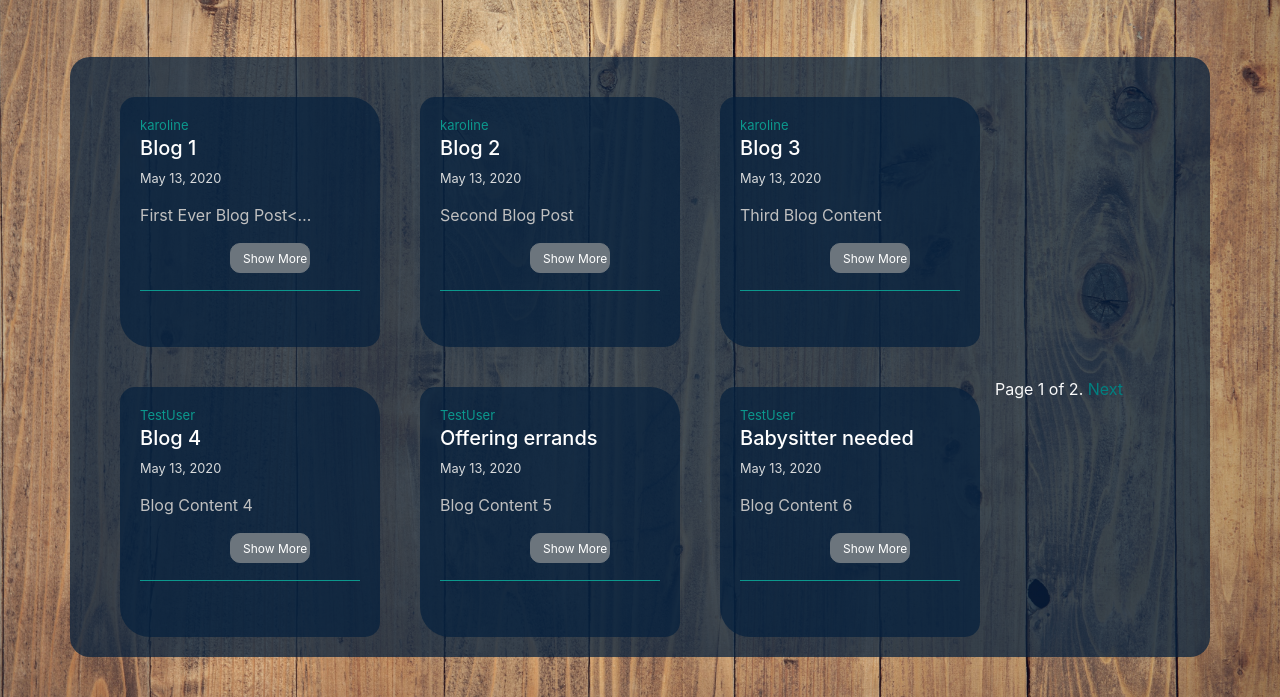
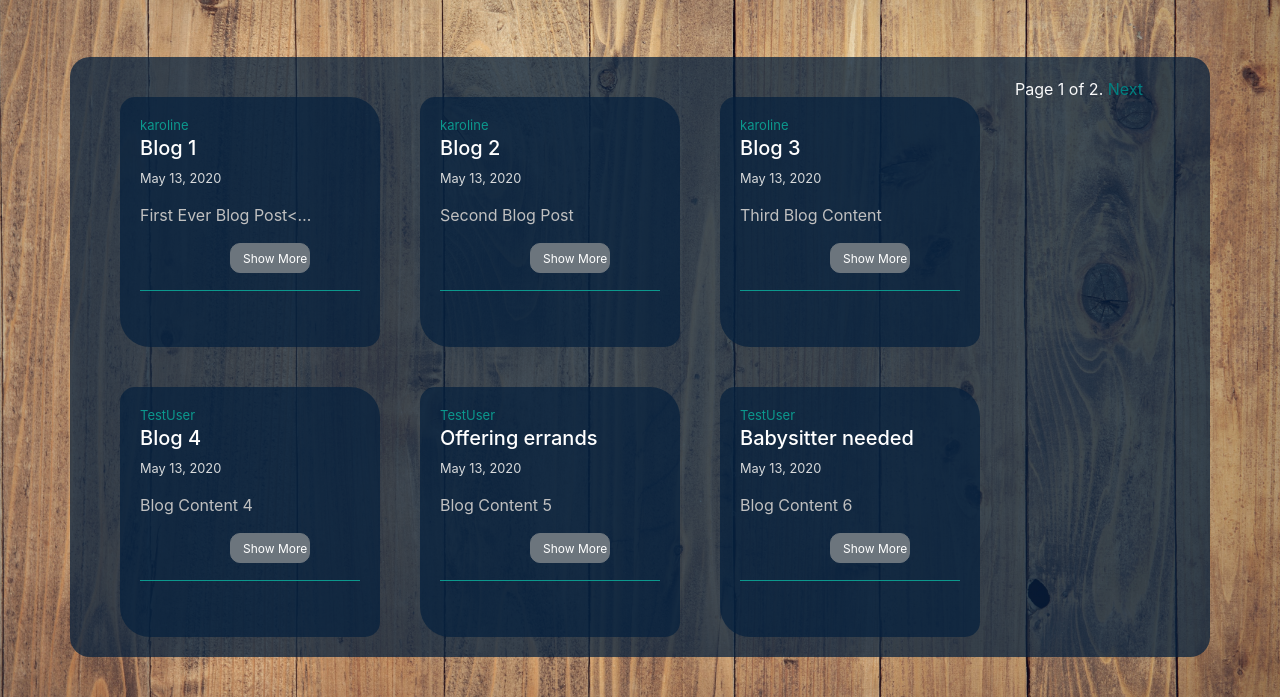
Before and after one commit to karoleoline/ISD_realproject, a Django app: page / in a window 1280 px wide. Shown: the part 71-768 px from the top of the page. Run offline with Django 3.2, Linux system fonts and the light colour scheme; data comes from the database, SQL or seed files in the repository; both versions use the stored data as it was after the commit; some libraries are stand-ins or nearby versions.

Commit message:
pagination

```diff
--- a/myvenv/blog/static/blog/main.css
+++ b/myvenv/blog/static/blog/main.css
@@ -556,12 +556,7 @@ a.ml-2login:hover {
     border: 10px solid teal;
 }
 
-.pagination {
 
-    margin: 300px -100px 20px -20px;
-    list-style: none;
-    border-radius: .25rem;
-}
 
 a.move {
     color: teal;
@@ -634,3 +629,7 @@ a:hover{
     color: white;
     text-decoration: none;
 }
+
+.pagination.move {
+    position: fixed;
+}
--- a/myvenv/blog/templates/blog/home.html
+++ b/myvenv/blog/templates/blog/home.html
@@ -28,7 +28,7 @@
   {% endfor %}
 
 <!--pagination settings for each page with searching functionality-->
-     <div class="row">
+     <div class="row pagination">
             <div class="col-md-6 col-md-offset-3">
                 <div class="pagination move">
                     <span class="step-links">
```
Also changed, not shown: myvenv/db.sqlite3.
